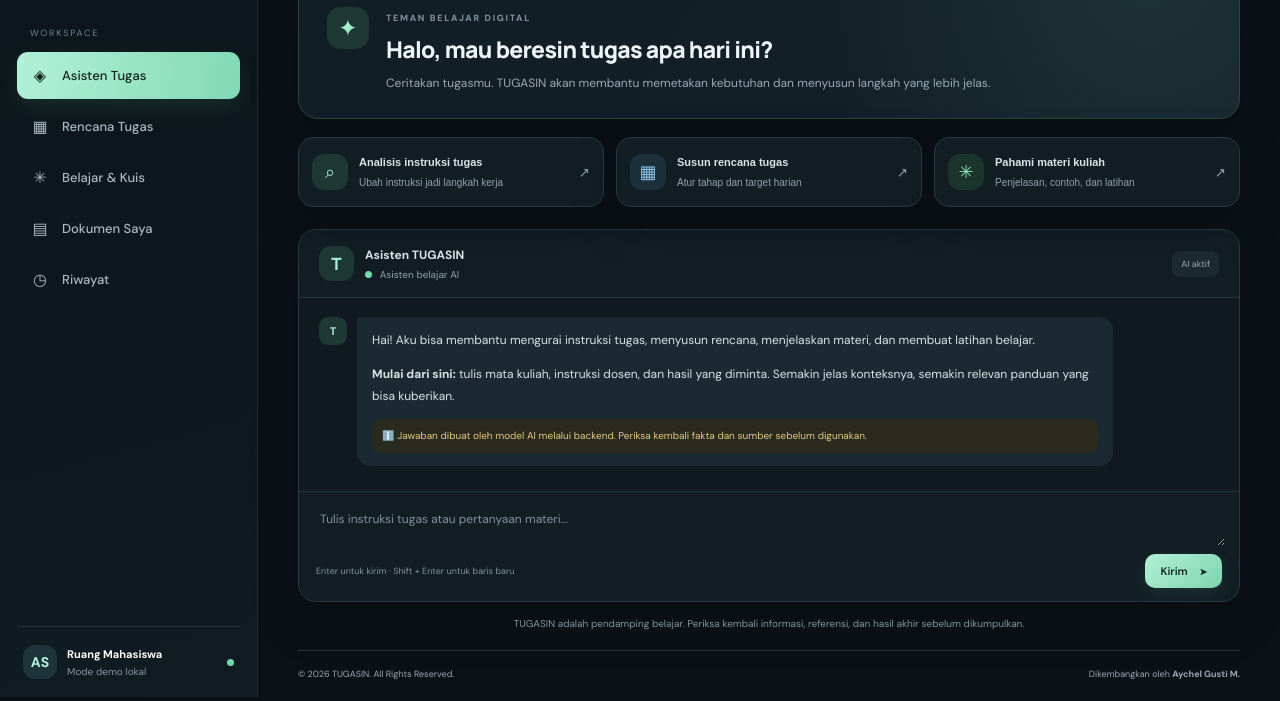
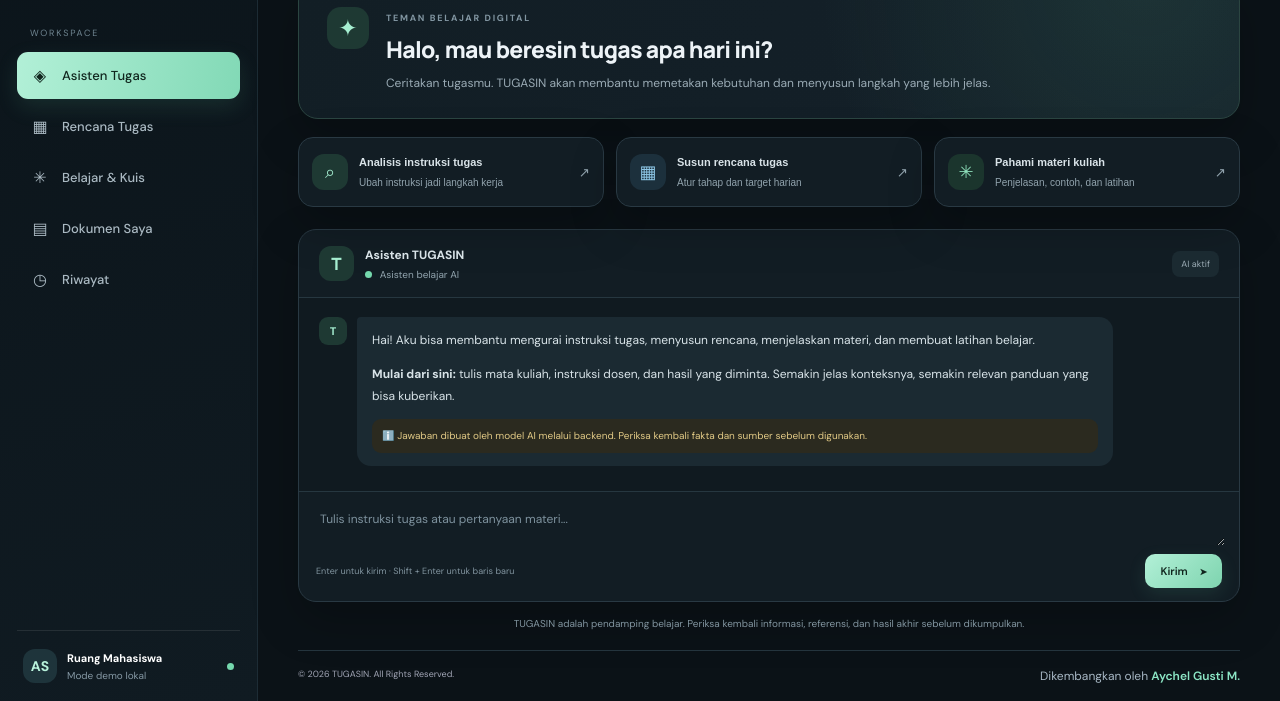
Before and after one commit to aychelmeinandar-spec/Tugasin, a website: page index.html in a window 1280 px wide. Shown: the part 151-852 px from the top of the page. Drawn offline with nearby package versions, Linux system fonts and the light colour scheme.

Commit message:
Update creator credit styling

```diff
--- a/style.css
+++ b/style.css
@@ -144,3 +144,14 @@ input:focus, select:focus, textarea:focus { border-color: #6fc9a5; box-shadow: 0
 .message.assistant .bubble del {
   opacity: 0.7;
 }
+
+
+.footer-creator {
+  color: #a8b8c5;
+  font-size: 12px;
+}
+
+.footer-creator strong {
+  color: #8ce6c5;
+  font-weight: 600;
+}
```
